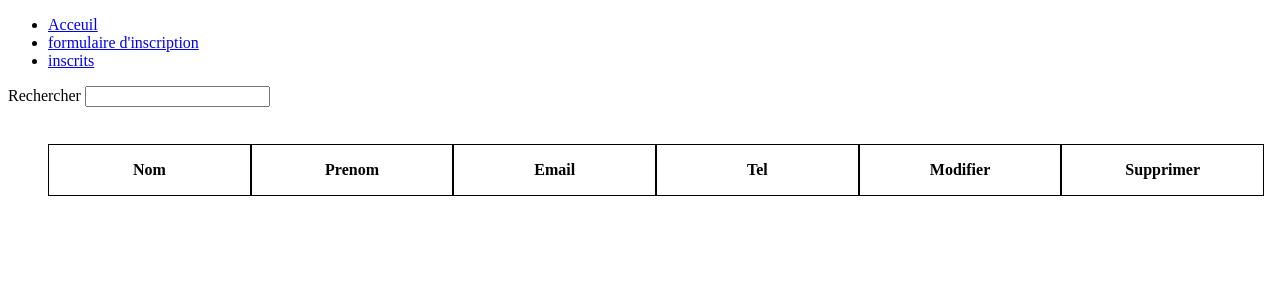
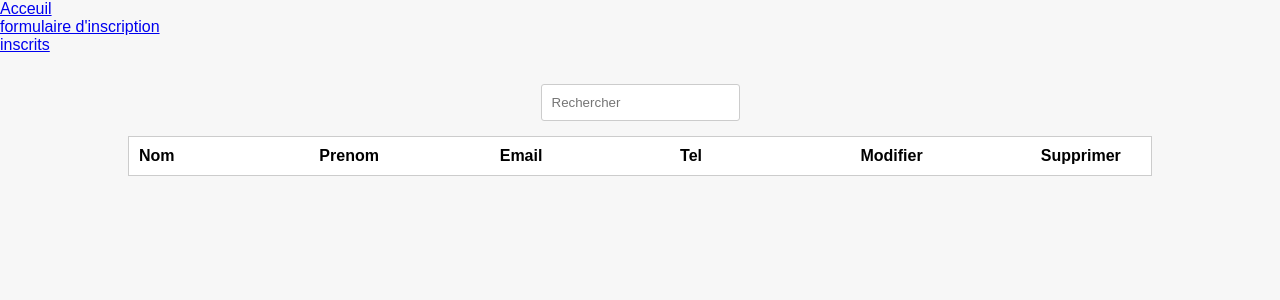
Before and after one commit to Tekllin/annuaire, a PHP site: page /index.php?page=listUsers in a window 1280 px wide. Shown: the top 300 px of the page. Run offline with PHP 8.4, Linux system fonts and the light colour scheme; data that the repository does not hold is empty.

Commit message:
commit css

```diff
--- a/index.php
+++ b/index.php
@@ -1,3 +1,15 @@
+<!DOCTYPE html>
+<html lang="en">
+<head>
+    <meta charset="UTF-8">
+    <meta name="viewport" content="width=device-width, initial-scale=1.0">
+    <link rel="stylesheet" href="./styles/global.css">
+    <title>Document</title>
+</head>
+<body>
+
+</body>
+</html>
 <?php
 
 require_once './configs/bootstrap.php';
--- a/styles/global.css
+++ b/styles/global.css
@@ -1,26 +1,136 @@
-.liste_annuaire{
-    width: 95vw;
+
+* {
+    margin: 0;
+    padding: 0;
+    box-sizing: border-box;
+    list-style-type: none;
+}
+
+body {
+    font-family: Arial, sans-serif;
+    background-color: #f7f7f7;
+    margin: 0;
+    padding: 0;
+}
+
+header {
+    background-color: #333;
+    color: #fff;
+    text-align: center;
+    padding: 20px 0;
+}
+
+h1 {
+    font-size: 24px;
+}
+
+nav ul {
+    list-style: none;
+    display: flex;
+    justify-content: center;
+    background-color: #333;
+    padding: 10px;
+}
+
+nav li {
+    margin: 0 20px;
+}
+
+nav a {
+    color: #fff;
+    text-decoration: none;
+    font-weight: bold;
+}
+
+nav a:hover {
+    text-decoration: underline;
+}
+
+.boutton:hover {
+    background-color: #005ea2;
+}
+
+
+.liste_annuaire {
     display: flex;
     flex-direction: column;
     align-items: center;
-    justify-content: top;
+    justify-content: center;
+    margin-top: 20px;
 }
-.li_annuaire{
-    width: 100%;
+
+.li_annuaire {
+    width: 80%;
+    display: flex;
+    flex-direction: row;
+    align-items: center;
+    justify-content: space-between;
+    border: 1px solid #ccc;
+    padding: 10px;
+    margin: 5px 0;
+    background-color: #fff;
+}
+
+
+.element_tableau {
+    width: 10%;
     display: flex;
     flex-direction: row;
     align-items: center;
     justify-content: space-between;
 }
-.element_tableau{
-    width: 40%;
-    height: 50px;
-    border: solid black 1px;
+.element_tableau a {
+    color: #0078d4;
+    text-decoration: none;
+}
+
+.element_tableau a:hover {
+    text-decoration: underline;
+}
+
+#search {
+    width: 100%;
+    padding: 10px;
+    margin: 10px 0;
+    border: 1px solid #ccc;
+    border-radius: 3px;
+}
+.formulaire {
+    background-color: #fff;
+    border: 1px solid #ccc;
+    border-radius: 5px;
     display: flex;
-    flex-direction: row;
-    justify-content: center;
+    flex-direction: column;
+    justify-content: space-around;
     align-items: center;
+    width: 80vw;
+    margin: auto;
 }
-p{
-    text-align: center;
+.info_form {
+    display: flex;
+    flex-direction: column;
+    margin-top: 10px;
 }
+
+input[type="text"] {
+    width: 100%;
+    padding: 10px;
+    margin: 5px 0;
+    border: 1px solid #ccc;
+    border-radius: 3px;
+}
+
+.boutton {
+    width: 20%;
+    margin: 20px auto;
+    padding: 10px;
+    background-color: #0078d4;
+    color: #fff;
+    border: none;
+    border-radius: 3px;
+    cursor: pointer;
+}
+
+.boutton:hover {
+    background-color: #005ea2;
+}
--- a/templates/includes/listUsers.inc.php
+++ b/templates/includes/listUsers.inc.php
@@ -3,19 +3,11 @@ require './src/dbConnect.php';
 require './configs/global.php';
 ?>
 
-<!DOCTYPE html>
-<html lang="en">
-<head>
-    <meta charset="UTF-8">
-    <meta name="viewport" content="width=device-width, initial-scale=1.0">
-    <title>Document</title>
-    <link rel="stylesheet" href="./styles/global.css">
-</head>
-<body>
-    <label for="search">Rechercher</label>
-    <input type="text" name="search" id="search">
+
+
 
     <ul class="liste_annuaire">
+        <li><input type="text" name="search" id="search" placeholder="Rechercher"></li>
         <li class="li_annuaire">
             <h4 class="element_tableau"><p>Nom</p></h4>
             <h4 class="element_tableau"><p>Prenom</p></h4>
@@ -68,5 +60,3 @@ require './configs/global.php';
             searchInput.addEventListener("input", performSearch);
         });
     </script>
-</body>
-</html>
--- a/templates/includes/menu.inc.php
+++ b/templates/includes/menu.inc.php
@@ -1,4 +1,5 @@
-<ul>
+
+<ul class="nav">
     <li><a href="./?page=accueil&layout=html">Acceuil</a></li>
     <li><a href="?page=form" > formulaire d'inscription</a></li>
     <li><a href="?page=listUsers" > inscrits</a></li>
```
Also changed, not shown: templates/includes/form.inc.php (+7 -11 lines), templates/includes/update.inc.php (+4 -7 lines).
